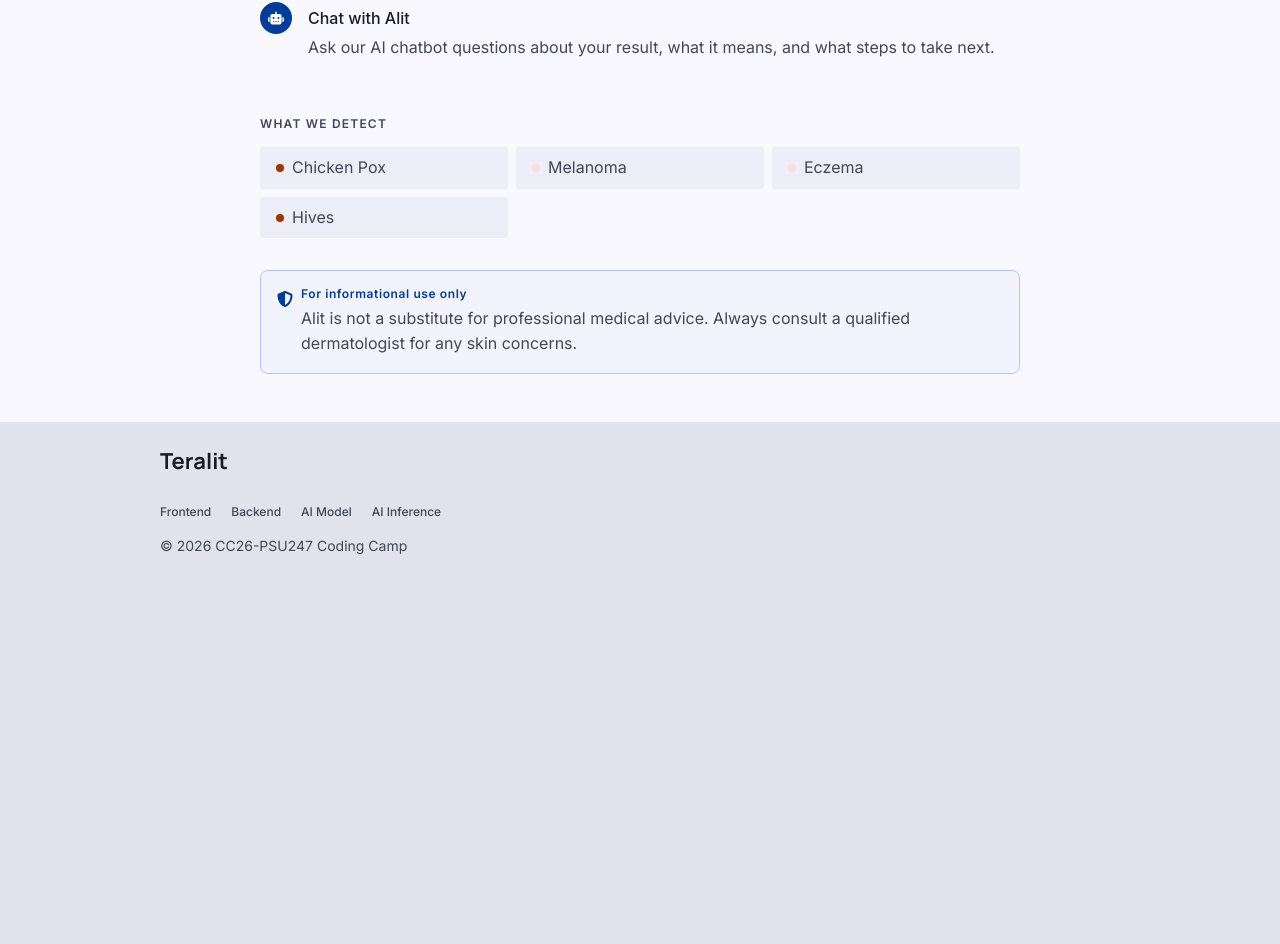
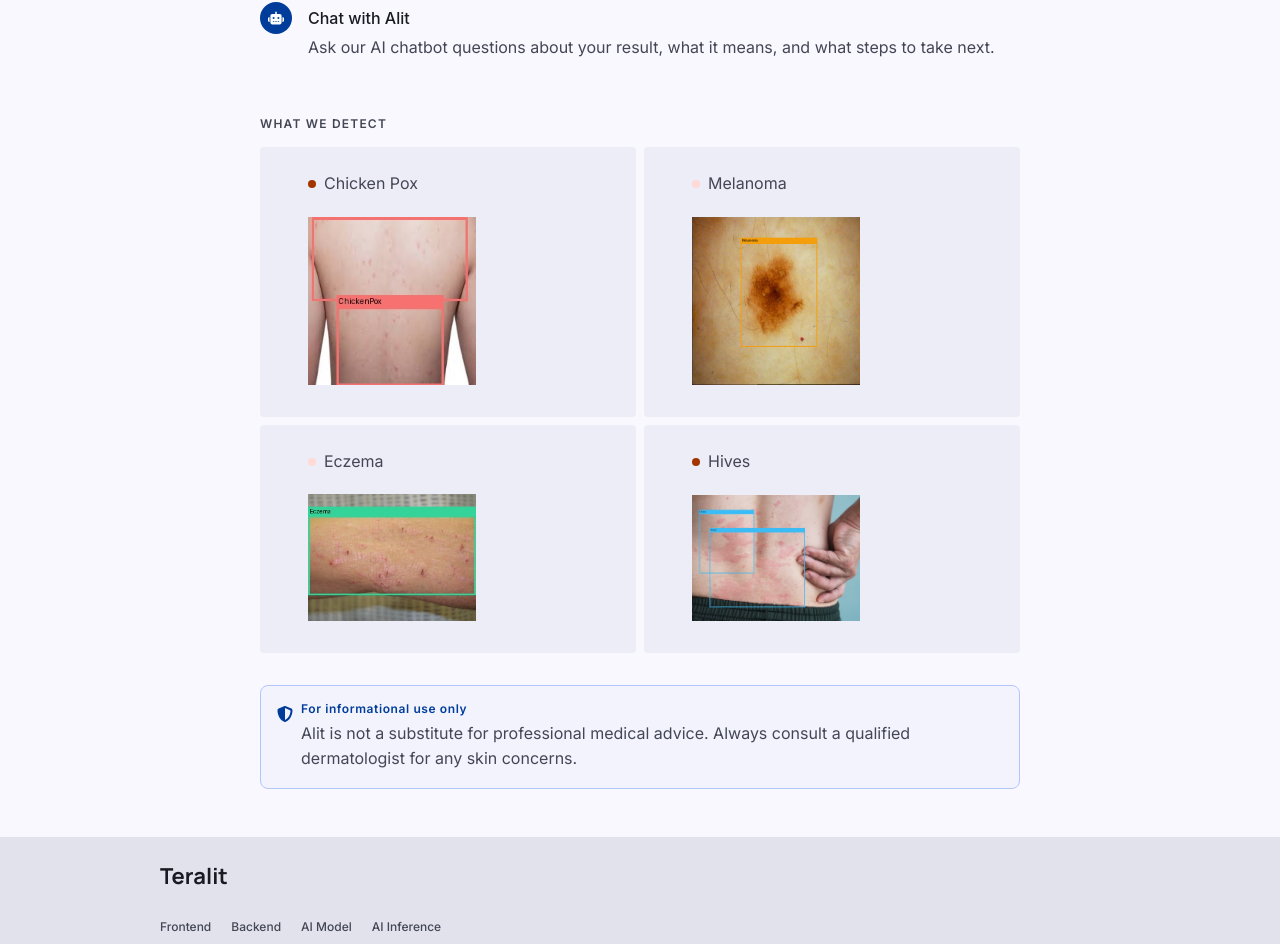
Before and after one commit to dash4k/teralit-frontend, a React (Vite) app: page / in a window 1280 px wide. Shown: the part 845-1789 px from the top of the page. Before the commit the page ends 1417 px from the top, so only its background shows below. Built offline with nearby package versions, Linux system fonts and the light colour scheme; no server answers.

Commit message:
chore: changed diseases layout

```diff
--- a/src/pages/LandingPage.jsx
+++ b/src/pages/LandingPage.jsx
@@ -5,10 +5,10 @@ import Button from '../components/Button.jsx';
 import { FaSprayCan, FaClipboardList, FaCamera, FaMicrochip, FaRobot, FaShieldHalved } from 'react-icons/fa6';
 
 const CONDITIONS = [
-  { label: 'Chicken Pox', risk: 'medium' },
-  { label: 'Melanoma', risk: 'high' },
-  { label: 'Eczema', risk: 'high' },
-  { label: 'Hives', risk: 'medium' },
+  { label: 'Chicken Pox', risk: 'medium', url: '/classifications/chickenPox.jpg' },
+  { label: 'Melanoma', risk: 'high', url: '/classifications/melanoma.jpg' },
+  { label: 'Eczema', risk: 'high', url: '/classifications/eczema.jpg' },
+  { label: 'Hives', risk: 'medium', url: '/classifications/hives.jpg' },
 ];
 
 const RISK_COLOR = {
@@ -114,14 +114,21 @@ const LandingPage = () => {
         </div>
         <div className="mb-xl">
           <p className="text-label-bold font-label-bold text-on-surface-variant dark:text-inverse-on-surface uppercase tracking-widest mb-md">What we detect</p>
-          <div className="grid grid-cols-2 gap-sm lg:grid-cols-3">
-            {CONDITIONS.map(({ label, risk }) => (
+          <div className="grid grid-cols-2 gap-sm">
+            {CONDITIONS.map(({ label, risk, url }) => (
               <div
                 key={label}
-                className="bg-surface-container dark:bg-inverse-surface rounded flex items-center gap-sm px-md py-sm"
+                className="w-auto bg-surface-container dark:bg-inverse-surface rounded flex justify-center items-center gap-xs px-md py-sm"
               >
-                <span className={`w-2 h-2 rounded-full shrink-0 ${RISK_COLOR[risk]}`} />
-                <BodyText>{label}</BodyText>
+                <div className="w-full flex flex-col gap-xs px-md py-sm">
+                  <div className="flex-1 flex flex-row items-center gap-sm px-md pt-sm">
+                    <span className={`w-2 h-2 rounded-full shrink-0 ${RISK_COLOR[risk]}`} />
+                    <BodyText>{label}</BodyText>
+                  </div>
+                  <div className="max-w-50 p-4">
+                    <img src={url} alt={`${label} example`} className='object-cover' />
+                  </div>
+                </div>
               </div>
             ))}
           </div>
```
